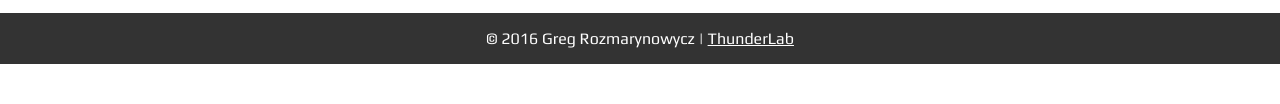
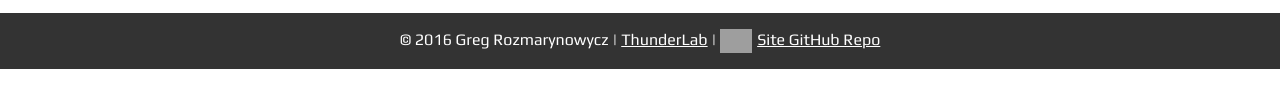
Before and after one commit to thunder033/RMWA, a plain HTML site: page index.html in a window 1280 px wide. Shown: the part 693-797 px from the top of the page. Drawn offline with Linux system fonts and the light colour scheme; grey boxes are pictures that could not be loaded.

Commit message:
add github footer link

```diff
--- a/home/theme.css
+++ b/home/theme.css
@@ -45,3 +45,9 @@ footer {
 footer a {
     color: #ffffff;
 }
+
+footer img {
+    vertical-align: middle;
+    max-height: 1.5em;
+    margin-right: .3em;
+}
--- a/index.html
+++ b/index.html
@@ -28,7 +28,7 @@
     </p>
 </main>
 <footer>
-    &copy; 2016 Greg Rozmarynowycz | <a href="http://thunderlab.net">ThunderLab</a>
+    &copy; 2016 Greg Rozmarynowycz | <a href="http://thunderlab.net">ThunderLab</a> | <a target="_blank" href="https://github.com/thunder033/RMWA"><img src="http://thunderlab.net/images/github.png" alt="GitHub">Site GitHub Repo</a>
 </footer>
 </body>
 </html>
```
